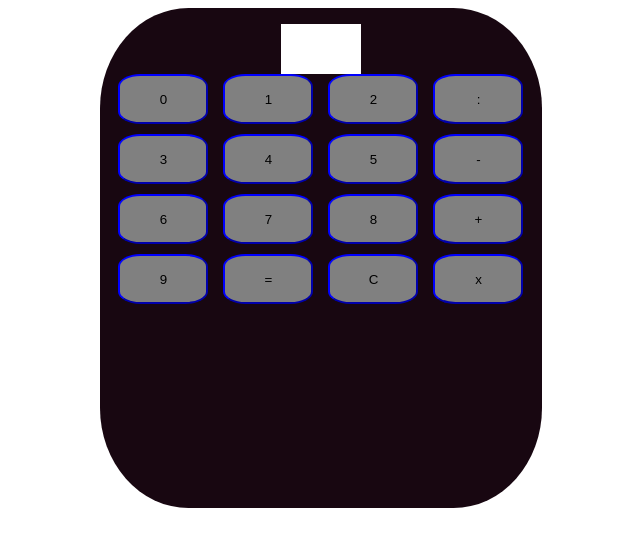
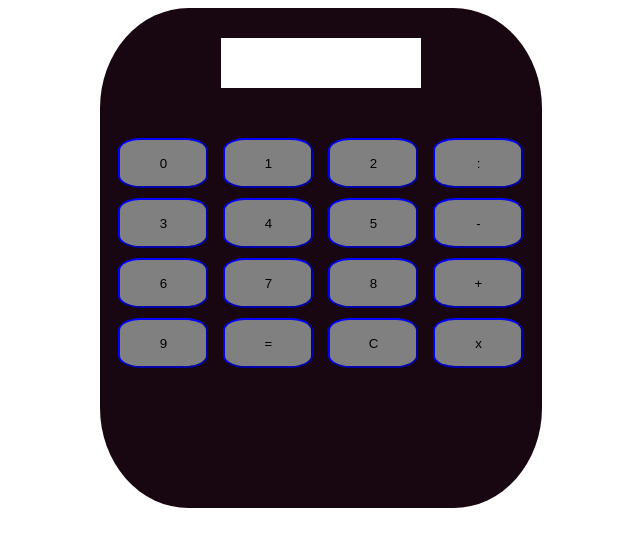
Before and after one commit to khalil771/calculette_khalil, a plain HTML site: page index.html in a window 1280 px wide. Shown: the whole page, without its empty margins (319-959 px from the left). Drawn offline with Linux system fonts and the light colour scheme.

Commit message:
fin du clear et fin du projet

```diff
--- a/main.js
+++ b/main.js
@@ -26,7 +26,6 @@ let rec3 = document.createElement("div")
 divcalc.insertAdjacentElement("afterbegin", rec3)
 rec3.id="rec3"
 
-
 let rec4 = document.createElement("div")
 divcalc.insertAdjacentElement("afterbegin", rec4)
 rec4.id ="rec4"
@@ -36,9 +35,6 @@ let para = document.createElement("p")
 divcalc.insertAdjacentElement("afterbegin",divaff)
 divaff.id = "divaff"
 divaff.insertAdjacentElement("afterbegin",para)
-//let recaffiche = document.createElement("input")
-//recaffiche.id = "recaffiche"
-//divcalc.insertAdjacentElement("afterbegin",recaffiche)
 
 // les operateurs
 
@@ -65,14 +61,7 @@ let egale = document.createElement("button")
 egale.innerText = "="
 rec0.insertAdjacentElement("afterbegin",egale)
 
-
-
 // les button(chiifre)
-
-
-
-
-
 
 let chiffre8 = document.createElement("button")
 rec1.insertAdjacentElement("afterbegin", chiffre8)
@@ -202,15 +191,7 @@ egale.addEventListener("click",function(){
     reponse = parseInt(valeur1) * parseInt(para.innerText)
     para.innerText = reponse
     }
-
 })
-
-
-
-
-
-// creation des operateurs
-// mise en forme
-// ajout des element dans ma div cntainer
-//divcalc.innerHTML = rec1 + rec2 + rec3 + rec0
-//let tableau = [chiffre0 , chiffre1, chiffre2, chiffre3, chiffre4, chiffre5,chiffre6, chiffre7, chiffre8, chiffre9]
+effacer.addEventListener("click",function(){
+    para.innerText = ""
+})
--- a/public/css/styles.css
+++ b/public/css/styles.css
@@ -53,8 +53,10 @@ button{
 }
 
 #divaff {
-    width: 80px;
+    width: 200px;
     height: 50px;
     background-color: white;
     margin: auto;
+    margin-bottom: 50px;
+    margin-top: 30px;
 }
```
